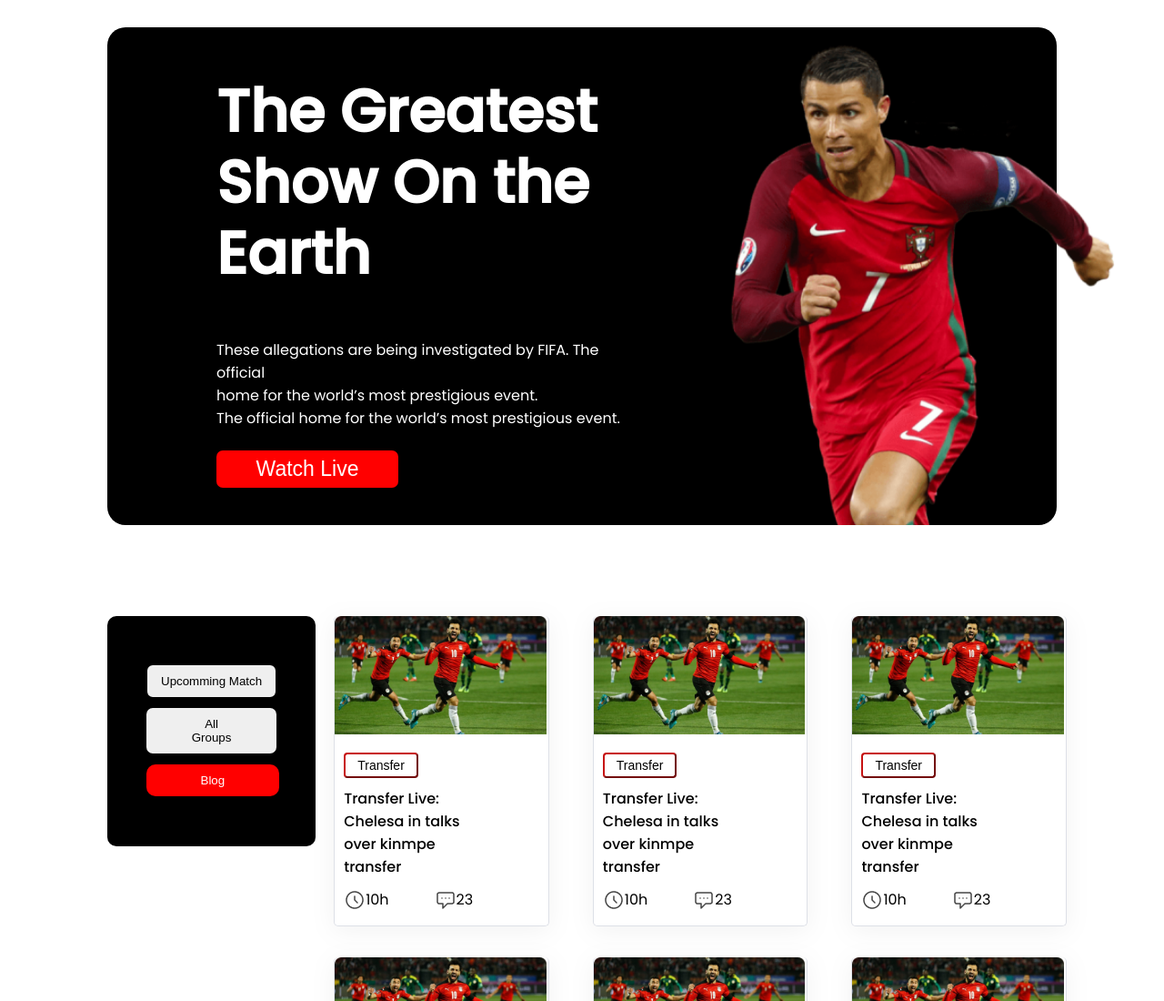
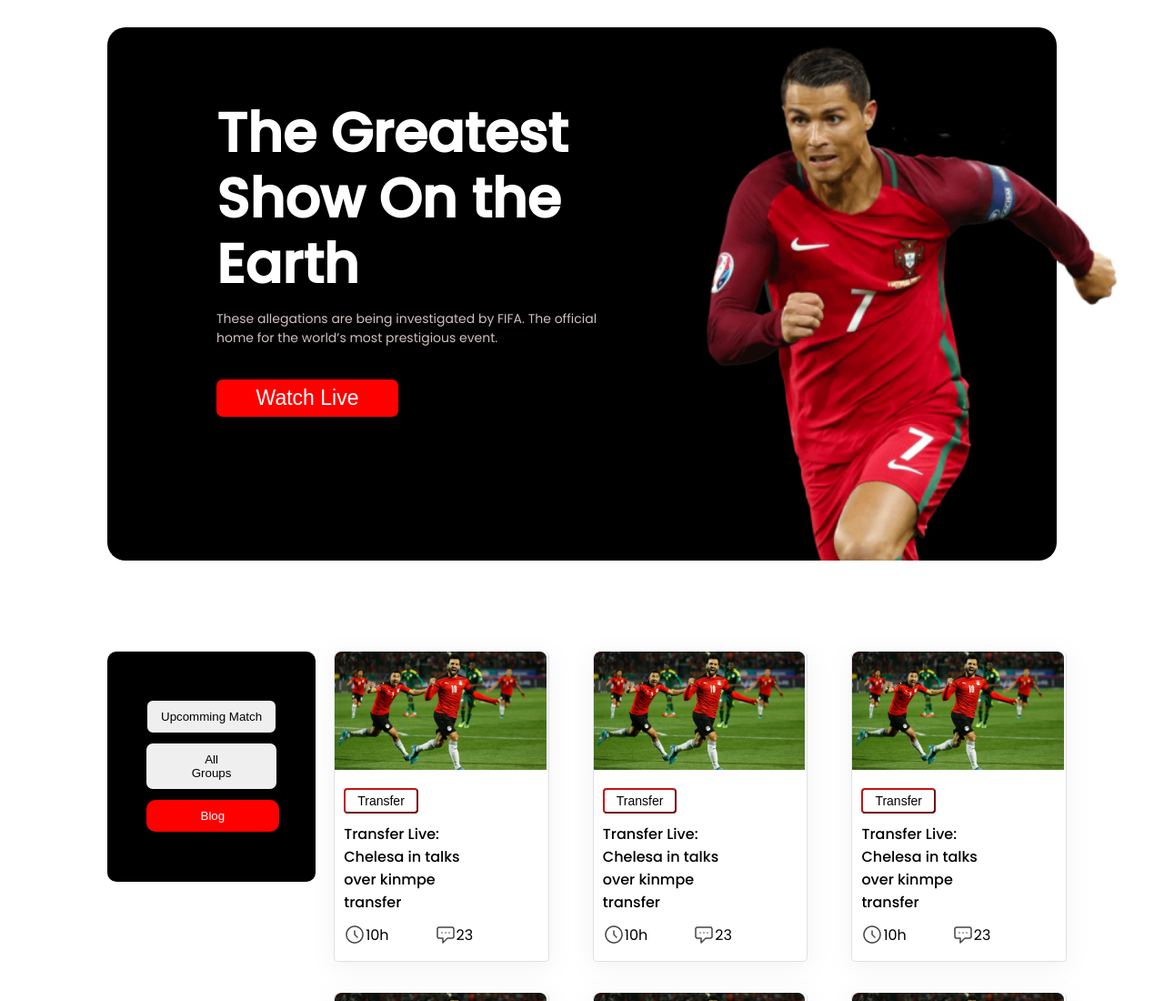
Before and after one commit to BahauddinChishte/world-cup, a plain HTML site: page index.html in a window 1280 px wide. Shown: the top 1100 px of the page at 91% size. Drawn offline with Linux system fonts and the light colour scheme; a web font is replaced by a local one.

Commit message:
trykorbo

```diff
--- a/index.html
+++ b/index.html
@@ -25,8 +25,7 @@
             </h1>
             <p class="hero-paragraph">
               These allegations are being investigated by FIFA. The official <br />
-              home for the world’s most prestigious event. <br />
-              The official home for the world’s most prestigious event.
+              home for the world’s most prestigious event.
             </p>
 
             <button class="button" type="button" onclick="alert(' Sorry! At this moment no live mach are available')">
--- a/styles/match.css
+++ b/styles/match.css
@@ -17,9 +17,10 @@ font-family: 'Poppins', sans-serif;
 }
 
 .hero-title{
-    font-size: 65px;
+   font-size: 60px;
     font-weight: 650;
     line-height: 120%;
+    display: inline;
 
 }
 .hero-content{
@@ -37,7 +38,14 @@ margin-bottom: 100px;
 .left-block{
  padding-left: 20px;
 padding-right: 10px;
+padding-top: 5em;
 
+}
+.hero-paragraph{
+   font-size: 14px;
+   font-weight:normal;
+   color: rgb(210, 191, 191);
+   margin-bottom: 2em;
 }
 
 .right-block{
@@ -258,7 +266,7 @@ color: white;
   .fa-brands:hover {
     opacity: 0.7;
 
-
+ background-color: black;
   }
 
   .fa-facebook-f {
--- a/styles/style.css
+++ b/styles/style.css
@@ -17,9 +17,10 @@ font-family: 'Poppins', sans-serif;
 }
 
 .hero-title{
-    font-size: 65px;
+   font-size: 60px;
     font-weight: 650;
     line-height: 120%;
+    display: inline;
 
 }
 .hero-content{
@@ -35,9 +36,16 @@ margin-bottom: 100px;
 
 }
 .left-block{
+   padding-top: 5em;
  padding-left: 20px;
 padding-right: 10px;
 
+}
+.hero-paragraph{
+   font-size: 14px;
+   font-weight:normal;
+   color: rgb(210, 191, 191);
+   margin-bottom: 2em;
 }
 
 .right-block{
@@ -93,6 +101,14 @@ padding: 0px;
     opacity: 1;
     right: 0;
   }
+
+
+
+
+
+
+
+
 
 
 
@@ -336,6 +352,7 @@ color: white;
   }
   .fa-brands:hover {
     opacity: 0.7;
+    background-color: rgb(0, 0, 0);
 
 
   }
@@ -352,3 +369,8 @@ color: white;
     background: #007bb5;
   color: white;
 }
+
+
+/*------------- Media-Quries------------- */
+
+/*--------------Phone-device------------- */
```
Also changed, not shown: umcomming-match.html (+1 -1 lines).
